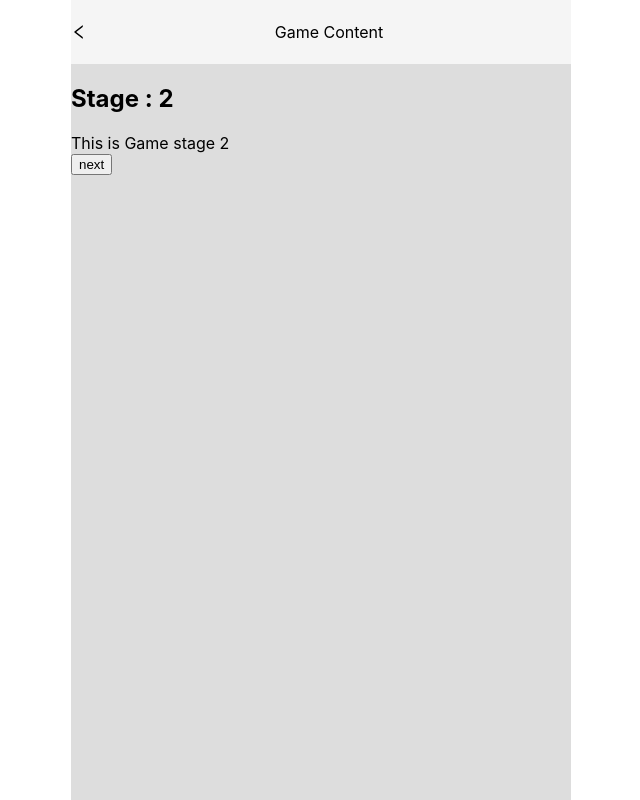
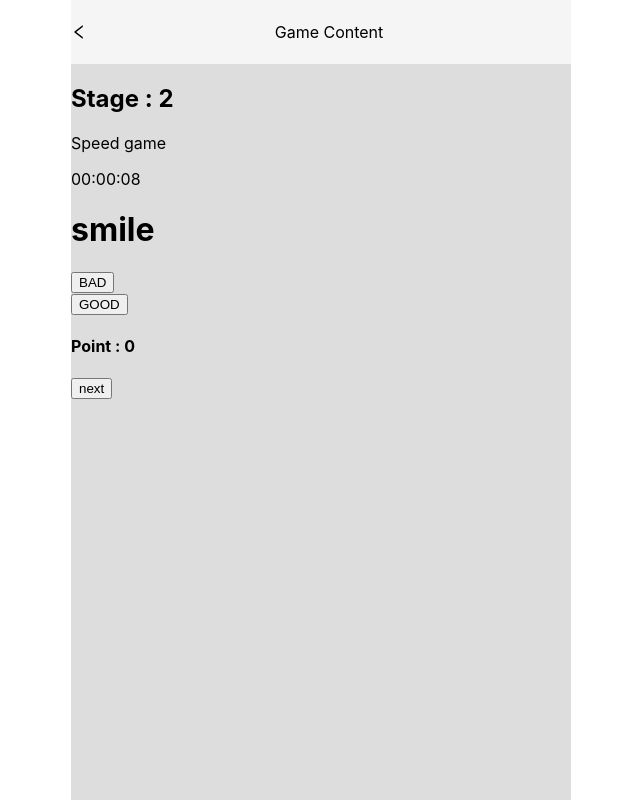
Before and after one commit to faiichann/healing-client, a React (Create React App) app: page /gamecontent in a window 1280 px wide. Both pictures are taken after a click on the button "next". Shown: the whole page, without its empty margins (319-959 px from the left). Built offline with nearby package versions, Linux system fonts and the light colour scheme.

Commit message:
add function stage 2

```diff
--- a/src/pages/gamecontent/stage2.tsx
+++ b/src/pages/gamecontent/stage2.tsx
@@ -1,7 +1,81 @@
+import { Row, Col} from "antd";
+import { useEffect, useRef, useState } from "react";
+import CountDownTimer from "utils/countdownTimer";
+
 function GameStage2() {
+    let info = [
+        {text: 'smile' , value: 1},
+        {text: 'cry' , value: 0},
+        {text: 'happy' , value: 1},
+        {text: 'love' , value: 1},
+        {text: 'angry' , value: 0},
+        {text: 'satisfy' , value: 1}
+    ]
+    const [text, setText] = useState(0)
+    const [score, setScore] = useState(0)
+    // const [[hrs, mins, secs], setTime] = useState([0, 0, 10]);
+
+
+    const goodButton = (text:number) => {
+        setText(prev => (prev + 1 ) % info.length)
+        if (info[text].value === 1){
+            score < 10 ? setScore(score + 1) : passStage();
+        } else {
+            setScore(score)
+        }
+    }
+
+    const badButton = (text:number) => {
+        setText(prev => (prev + 1 ) % info.length)
+        if (info[text].value === 0){
+            score < 10 ? setScore(score + 1) : passStage();
+        } else {
+            setScore(score)
+        }
+    }
+
+    const passStage = () => {
+        alert('you pass')
+        setScore(0)
+    }
+
+    // useEffect(() => {
+    //         const tick = () => {
+    //             if (hrs === 0 && mins === 0 && secs === 0 && score < 10) {
+    //                 alert('you lose')
+    //                 reset()
+    //             }
+    //             else if (mins === 0 && secs === 0) {
+    //                 setTime([hrs - 1, 59, 59]);
+    //             } else if (secs === 0) {
+    //                 setTime([hrs, mins - 1, 59]);
+    //             } else {
+    //                 setTime([hrs, mins, secs - 1]);
+    //             }
+    //             };
+
+    //             const reset = () => setTime([parseInt('0'), parseInt('0'), parseInt('10')]);
+    //             const timerId = setInterval(() => tick(), 1000);
+    //             return () => clearInterval(timerId);
+    // },[hrs, mins, score, secs]);
+
+    const hoursMinSecs = {hours: 0, minutes: 0, seconds: 10}
+
     return (
        <>
-       <div>This is Game stage 2</div>
+       <p>Speed game</p>
+       <CountDownTimer  hoursMinSecs={hoursMinSecs}/>
+       {/* <div>
+                <p>{`${hrs.toString().padStart(2, '0')}:${mins
+                .toString()
+                .padStart(2, '0')}:${secs.toString().padStart(2, '0')}`}</p>
+       </div> */}
+        <div><h1>{info[text].text}</h1></div>
+       <Row>
+           <Col><button onClick={()=>badButton(text)}>BAD</button></Col>
+           <Col><button onClick={()=>goodButton(text)}>GOOD</button></Col>
+        </Row>
+        <h4>Point : {score}</h4>
        </>
     );
 }
--- /dev/null
+++ b/src/utils/countdownTimer.tsx
@@ -0,0 +1,41 @@
+import React, { useEffect, useState } from 'react'
+
+const CountDownTimer = ({hoursMinSecs} : any) => {
+
+    const { hours = 0, minutes = 0, seconds = 60 } = hoursMinSecs;
+    const [[hrs, mins, secs], setTime] = useState([hours, minutes, seconds]);
+
+
+    const tick = () => {
+        if (hrs === 0 && mins === 0 && secs === 0) {
+            alert('you lose')
+            reset()
+        }
+        else if (mins === 0 && secs === 0) {
+            setTime([hrs - 1, 59, 59]);
+        } else if (secs === 0) {
+            setTime([hrs, mins - 1, 59]);
+        } else {
+            setTime([hrs, mins, secs - 1]);
+        }
+    };
+
+
+    const reset = () => setTime([parseInt(hours), parseInt(minutes), parseInt(seconds)]);
+
+    useEffect(() => {
+        const timerId = setInterval(() => tick(), 1000);
+        return () => clearInterval(timerId);
+    });
+
+
+    return (
+        <div>
+            <p>{`${hrs.toString().padStart(2, '0')}:${mins
+            .toString()
+            .padStart(2, '0')}:${secs.toString().padStart(2, '0')}`}</p>
+        </div>
+    );
+}
+
+export default CountDownTimer;
```
